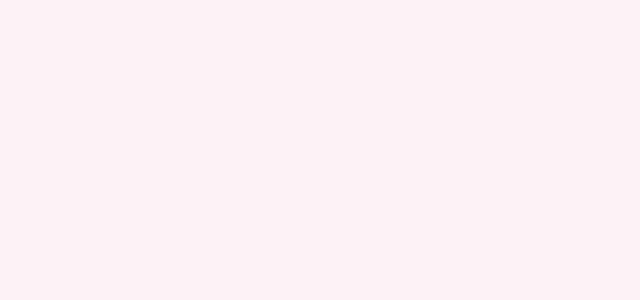
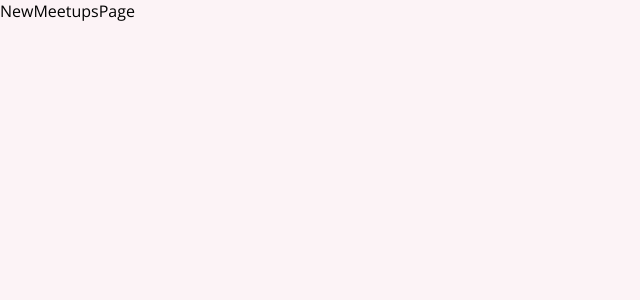
Before and after one commit to Dhyaan-tmedia/meet-up, a React (Create React App) app: page /new-meetup in a window 1280 px wide. Shown: the top 300 px of the page, without its empty margins (0-640 px from the left). Built offline with nearby package versions, Linux system fonts and the light colour scheme.

Commit message:
12:53 (24/05)

```diff
--- a/src/App.js
+++ b/src/App.js
@@ -1,7 +1,23 @@
+import { Route } from "react-router-dom/cjs/react-router-dom";
+import AllMeetupsPage from "./pages/AllMeetups";
+import NewMeetupsPage from "./pages/NewMeetups";
+import FavoritesPage from "./pages/Favorites";
+import { Switch } from "react-router";
 
 function App() {
-  return (
-    <div >
+  return (<div >
+
+      <Switch>
+        <Route path='/' exact>
+          <AllMeetupsPage/>
+        </Route>
+        <Route path='/new-meetup'>
+          <NewMeetupsPage/>
+        </Route>
+        <Route path='/favorites'>
+          <FavoritesPage/>
+        </Route>
+      </Switch>
     </div>
   );
 }
--- a/src/index.js
+++ b/src/index.js
@@ -2,7 +2,9 @@
 import ReactDOM from 'react-dom/client';
 import './index.css';
 import App from './App';
-
+import { BrowserRouter } from 'react-router-dom/cjs/react-router-dom';
 
 const root = ReactDOM.createRoot(document.getElementById('root'));
-root.render(<App />);
+root.render(<BrowserRouter>
+  <App />
+</BrowserRouter>);
--- /dev/null
+++ b/src/pages/AllMeetups.js
@@ -0,0 +1,4 @@
+function AllMeetupsPage(){
+    return (<div>AllMeetups Page</div>)
+}
+export default AllMeetupsPage;
--- /dev/null
+++ b/src/pages/Favorites.js
@@ -0,0 +1,4 @@
+function FavoritesPage(){
+    return (<div>FavoritesPage</div>)
+}
+export default FavoritesPage;
--- /dev/null
+++ b/src/pages/NewMeetups.js
@@ -0,0 +1,4 @@
+function NewMeetupsPage(){
+    return (<div>NewMeetupsPage</div>)
+}
+export default NewMeetupsPage;
```
